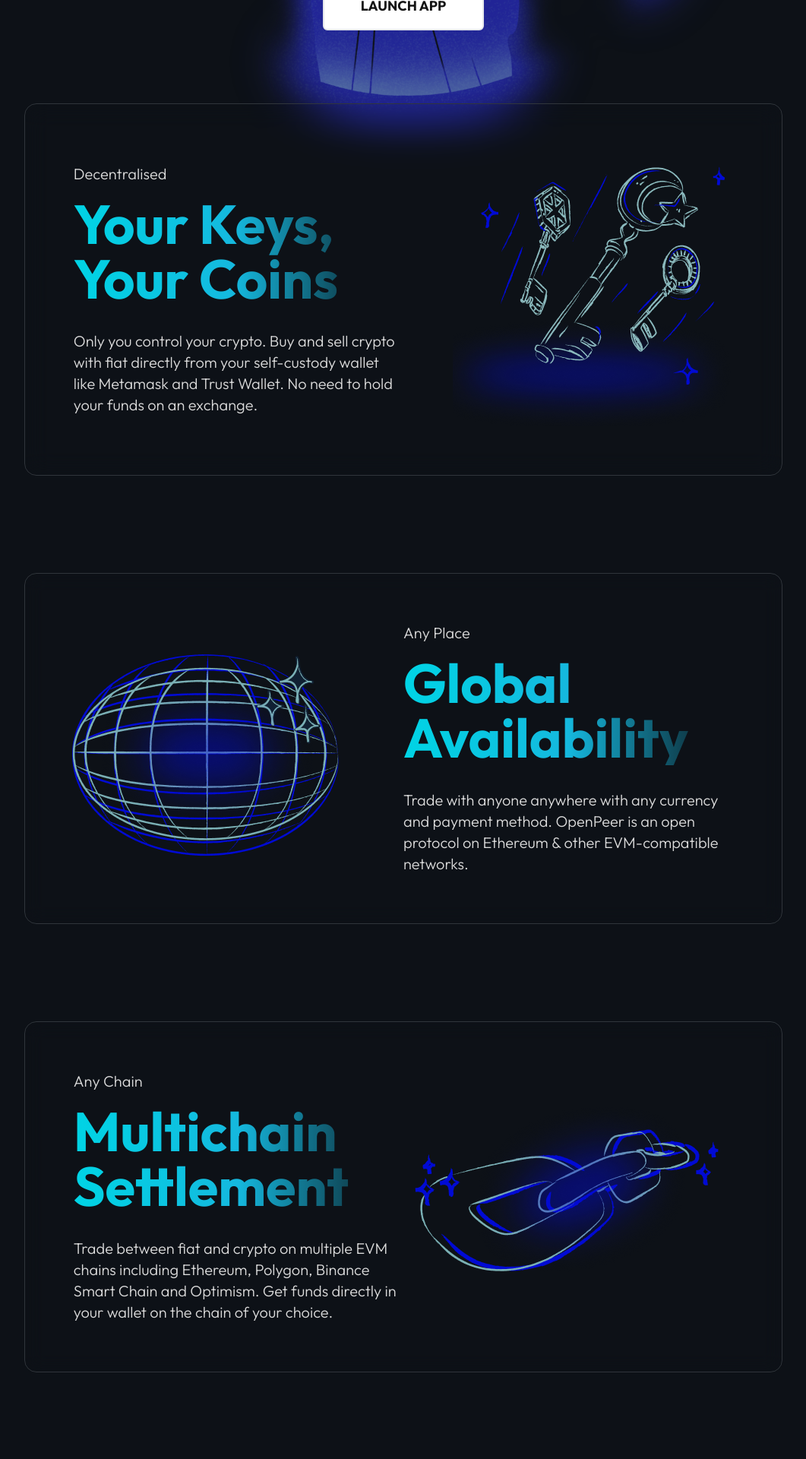
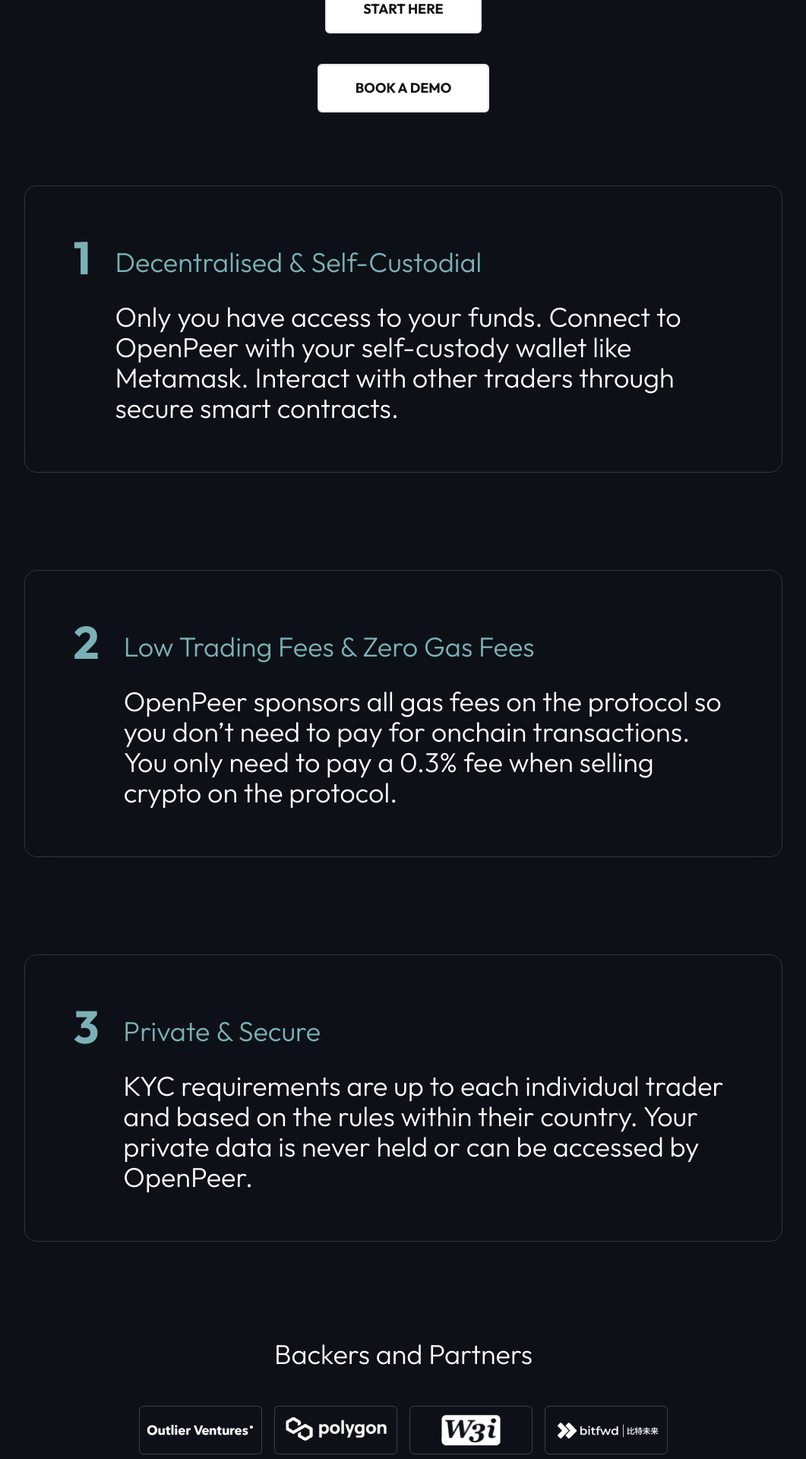
Before and after one commit to openpeer/openpeer-site, a Next.js app: page /localbitcoins-alternative in a window 1280 px wide. Shown: the part 680-2600 px from the top of the page at 76% size, without its empty margins (109-1170 px from the left). Built offline with nearby package versions, Linux system fonts and the light colour scheme.

Commit message:
Updated alternate landing pages (50% done)
Updated the body components in the alternate landing page, and
updated the partners component styling to account for the removal of
YBB Foundation Ltd.

```diff
--- a/app/(alt-landing-pages)/localbitcoins-alternative/page.tsx
+++ b/app/(alt-landing-pages)/localbitcoins-alternative/page.tsx
@@ -10,7 +10,11 @@ import GlobeImage from "../../../public/illustrations/globe.png"
 import NoChainImage from "../../../public/illustrations/nochain.png"
 import ButtonAnimated from "../../../components/Button/ButtonAnimated"
 import NavigationSite from "../../../components/Navigation"
-import Partners from "../../../components/Partners"
+import outlierVentures from '../../../public/partners/outlierventures.png';
+import polygonLogoWhite from '../../../public/partners/polygonlogowhite.png';
+import w3iLogoWhite from '../../../public/partners/w3ilogowhite.png';
+import bitfwdLogoWhite from '../../../public/partners/bitfwdlogowhite.png';
+import ybbFoundationLtd from '../../../public/partners/ybbFoundation.png';
 
 interface FeatureParams {
   title: string
@@ -36,10 +40,10 @@ export default function Home() {
   return (
     <>
       <div>
-        <div className="w-full flex items-center justify-center">
+        <div className="w-full flex items-right">
           <Image
-            src={HeroImage}
-            alt="Hero Image"
+            src={GlobeImage}
+            alt="Globe Image"
             className="absolute top-24 md:-top-10 -z-20"
           />
         </div>
@@ -47,122 +51,102 @@ export default function Home() {
         <div className="w-full flex flex-col items-center mt-24 mb-24">
           <div className="text-center mb-10">
             <h1 className="text-5xl lg:text-7xl font-bold antialiased">
-              Decentralised P2P <br className="hidden lg:block" /> Exchange
+              Looking for a LocalBitcoins Alternative? <br className="hidden lg:block" />
+              Say hello to OpenPeer
             </h1>
+            <p className="text-[#DBDBDB] text-xl">
+              Trade between crypto and fiat directly from your self-custodial wallet with zero-gas fees
+            </p>
           </div>
-          <div className="font-normal">
-            <div className="flex flex-row text-center space-x-4 text-2xl mb-8">
-              Buy crypto directly to your wallet from your{" "}
-              <br className="hidden md:block" /> bank account with zero-fees.
+          <div className="text-center mt-0 md:mt-10">
+            <Link href="https://app.openpeer.xyz" target="_blank">
+              <ButtonAnimated title="START HERE" />
+            </Link>
           </div>
-          </div>
-          <div className="text-left mt-0 md:mt-10">
+          <div className="text-center mt-0 md:mt-10">
             <Link href="https://app.openpeer.xyz" target="_blank">
-              <ButtonAnimated title="LAUNCH APP" />
+              <ButtonAnimated title="BOOK A DEMO" />
             </Link>
           </div>
         </div>
 
         {/* <div className="w-full lg:w-4/5 mb-40 m-auto backdrop-blur-md border border-[#30353B] rounded-2xl transform bg-gradient-to-r from-[#3C9AAA]/50 to-transparent transition-all duration-1000 hover:scale-105"> */}
+
+
     <div className="w-full lg:w-4/5 mb-16 md:mb-32 m-auto border border-[#30353B] rounded-2xl transition-all duration-1000 hover:scale-105 backdrop-blur-lg">
-          <div className="w-full flex flex-col-reverse lg:flex-row p-6 md:py-16 md:px-16 relative space-x-4 items-center">
-            <div className="w-full lg:w-1/2">
-              <div className="text-[#DBDBDB] text-xl mb-4">Decentralised</div>
-              <h3 className="text-5xl md:text-7xl font-bold mb-8 text-transparent bg-clip-text bg-gradient-to-r from-[#00D4E5] via-[#15B8DE]">
-                Your Keys, Your Coins
-              </h3>
-              <p className="text-[#DBDBDB] text-xl">
-                Only you control your crypto. Buy and sell crypto with fiat directly from
-                your self-custody wallet like Metamask and Trust Wallet. No need to hold
-                your funds on an exchange.
+    <div className="w-full flex p-6 md:py-16 md:px-16 relative space-x-8 items-start">
+    <div>
+    <p className="text-[#7BB1B6] text-6xl font-extrabold">
+    1
     </p>
     </div>
-            <div className="w-full lg:w-1/2 lg:self-end">
-              <Image className="md:ml-14" src={KeysImage} alt={""} />
-            </div>
-          </div>
-        </div>
-
-        <div className="w-full lg:w-4/5 mb-16 md:mb-32 m-auto backdrop-blur-md border border-[#30353B] rounded-2xl transform bg-gradient-to-l from-transparent to-transparent transition-all duration-1000 hover:scale-105 hover:bg-gradient-to-l">
-          <div className="w-full flex flex-col lg:flex-row p-6 md:py-16 md:px-16 relative items-center">
-            <div className="w-full lg:w-1/2">
-              <div className="relative flex justify-center lg:absolute lg:top-20 lg:left-10">
-                <Image src={GlobeImage} alt={""} />
-              </div>
-            </div>
-            <div className="w-full lg:w-1/2">
-              <div className="text-[#DBDBDB] text-xl mb-4">Any Place</div>
-              <h3 className="text-5xl md:text-7xl font-bold mb-8 text-transparent bg-clip-text bg-gradient-to-r from-[#00D4E5] via-[#15B8DE]">
-                Global Availability
-              </h3>
-              <p className="text-[#DBDBDB] text-xl">
-                Trade with anyone anywhere with any currency and payment method. OpenPeer
-                is an open protocol on Ethereum & other EVM-compatible networks.
+    <div className="w-full">
+    <p className="text-[#7BB1B6] text-4xl font-light mb-8 mt-4">
+    Decentralised & Self-Custodial
+    </p>
+    <p className="text-white text-4xl font-light">
+    Only you have access to your funds. Connect to OpenPeer with your self-custody wallet like Metamask. Interact with other traders through secure smart contracts.
                                       </p>
     </div>
     </div>
     </div>
 
-        <div className="w-full lg:w-4/5 mb-16 md:mb-32 m-auto backdrop-blur-md border border-[#30353B] rounded-2xl transform bg-gradient-to-l from-transparent to-transparent transition-all duration-1000 hover:scale-105 hover:bg-gradient-to-l">
-          <div className="w-full flex flex-col-reverse lg:flex-row p-6 md:py-16 md:px-16 relative">
-            <div className="w-full lg:w-1/2">
-              <div className="text-[#DBDBDB] text-xl mb-4">Any Chain</div>
-              <h3 className="text-5xl md:text-7xl font-bold mb-8 text-transparent bg-clip-text bg-gradient-to-r from-[#00D4E5] via-[#15B8DE]">
-                Multichain Settlement
-              </h3>
-              <p className="text-[#DBDBDB] text-xl">
-                Trade between fiat and crypto on multiple EVM chains including Ethereum,
-                Polygon, Binance Smart Chain and Optimism. Get funds directly in your
-                wallet on the chain of your choice.
+    <div className="w-full lg:w-4/5 mb-16 md:mb-32 m-auto border border-[#30353B] rounded-2xl transition-all duration-1000 hover:scale-105 backdrop-blur-lg">
+    <div className="w-full flex p-6 md:py-16 md:px-16 relative space-x-8 items-start">
+    <div>
+    <p className="text-[#7BB1B6] text-6xl font-extrabold">
+    2
     </p>
     </div>
-            <div className="w-full lg:w-1/2">
-              <div className="relative flex justify-center lg:absolute lg:top-10 lg:right-20">
-                <Image src={NoChainImage} alt={""} />
+    <div className="w-full">
+    <p className="text-[#7BB1B6] text-4xl font-light mb-8 mt-4">
+    Low Trading Fees & Zero Gas Fees
+    </p>
+    <p className="text-white text-4xl font-light">
+    OpenPeer sponsors all gas fees on the protocol so you don’t need to pay for onchain transactions. You only need to pay a 0.3% fee when selling crypto on the protocol.
+                                                                                                    </p>
+    </div>
+    </div>
+    </div>
+
+    <div className="w-full lg:w-4/5 mb-16 md:mb-32 m-auto border border-[#30353B] rounded-2xl transition-all duration-1000 hover:scale-105 backdrop-blur-lg">
+    <div className="w-full flex p-6 md:py-16 md:px-16 relative space-x-8 items-start">
+    <div>
+    <p className="text-[#7BB1B6] text-6xl font-extrabold">
+    3
+    </p>
+    </div>
+    <div className="w-full">
+    <p className="text-[#7BB1B6] text-4xl font-light mb-8 mt-4">
+    Private & Secure
+    </p>
+    <p className="text-white text-4xl font-light">
+    KYC requirements are up to each individual trader and based on the rules within their country. Your private data is never held or can be accessed by OpenPeer.
+                                                                                                 </p>
+    </div>
+    </div>
+    </div>
+
+		<div className="w-full flex justify-center items-center flex-col text-center mb-16 md:mb-40">
+			<h3 className="text-4xl mb-12">Backers and Partners</h3>
+			<div className="w-full flex flex-col justify-center items-center md:flex-row gap-8">
+				<div className="grid grid-cols-3 gap-1 px-3 sm:grid-cols-4 md:px-0 lg:grid-cols-4 lg:gap-4">
+					<div className="flex items-center justify-center rounded-md border border-white/20 p-2 hover:bg-gradient-to-r from-[#010AD4]/50 to-transparent h-16">
+						<Image src={outlierVentures} alt="Outlier Ventures" />
+					</div>
+					<div className="flex items-center justify-center rounded-md border border-white/20 p-2 hover:bg-gradient-to-r from-[#010AD4]/50 to-transparent h-16">
+						<Image src={polygonLogoWhite} alt="Polygon" />
+					</div>
+					<div className="flex items-center justify-center rounded-md border border-white/20 p-2 hover:bg-gradient-to-r from-[#010AD4]/50 to-transparent h-16">
+						<Image className="w-20" src={w3iLogoWhite} alt="W3i" />
+					</div>
+					<div className="flex items-center justify-center rounded-md border border-white/20 p-2 hover:bg-gradient-to-r from-[#010AD4]/50 to-transparent] h-16">
+						<Image src={bitfwdLogoWhite} alt="Bitfwd" />
 					</div>
 				</div>
 			</div>
 		</div>
 
-        <Partners />
-
-        <div className="flex flex-col justify-around mx-2 lg:mx-8 lg:space-x-8 lg:flex-row mb-24">
-          {[
-            {
-              title: "P2P Merchants",
-              description:
-                "Trade peer-to-peer with verified and high quality traders in your country. Get priority support from the OpenPeer team as you grow your trading business.",
-              cta: "Get in touch",
-              url: "mailto:merchants@openpeer.xyz"
-            },
-            {
-              title: "Wallets",
-              description:
-                "Add OpenPeer to your self-custody wallet as a P2P fiat on/off ramp solution for your users. Quickly ntegrate our SDK and open up global markets for your business.",
-              cta: "Get in touch",
-              url: "mailto:partners@openpeer.xyz"
-            },
-            {
-              title: "Dapps & Games",
-              description:
-                "Onboard users into any on-chain asset both fungible or non-fungible. Users choose the asset and their fiat currency and OpenPeer will do the rest.",
-              cta: "Get in touch",
-              url: "mailto:partners@openpeer.xyz"
-            }
-          ].map((item) => (
-            <Feature key={item.title} {...item} />
-          ))}
-        </div>
-
-        <div className="w-full lg:w-2/3 m-auto flex flex-col lg:flex-row items-center justify-center mb-24 md:space-x-10 bg-gradient-to-r from-[#020AD4]/50 to-transparent p-8 rounded-xl">
-          <div className="text-center space-x-4 text-2xl mb-10 pt-6">
-            Buy crypto directly to your wallet from your{" "}
-            <br className="hidden md:block" /> bank account with zero-fees.
-          </div>
-          <Link href="https://app.openpeer.xyz" target="_blank">
-            <ButtonAnimated title="LAUNCH APP" />
-          </Link>
-        </div>
     </div>
     </>
   )
--- a/components/Partners.tsx
+++ b/components/Partners.tsx
@@ -10,9 +10,9 @@ import ybbFoundationLtd from '../public/partners/ybbFoundation.png';
 const Partners = () => {
 	return (
 		<div className="w-full flex justify-center items-center flex-col text-center mb-16 md:mb-40">
-			<h3 className="text-5xl mb-12">Backers and Partners</h3>
+			<h3 className="text-xl mb-12">Backers and Partners</h3>
 			<div className="w-full flex flex-col justify-center items-center md:flex-row gap-8">
-				<div className="grid grid-cols-3 gap-1 px-3 sm:grid-cols-5 md:px-0 lg:grid-cols-5 lg:gap-4">
+				<div className="grid grid-cols-3 gap-1 px-3 sm:grid-cols-4 md:px-0 lg:grid-cols-4 lg:gap-4">
 					<div className="flex items-center justify-center rounded-md border border-white/20 p-2 hover:bg-gradient-to-r from-[#010AD4]/50 to-transparent h-16">
 						<Image src={outlierVentures} alt="Outlier Ventures" />
 					</div>
```
Lines whose indentation alone changed are shown as unchanged.
